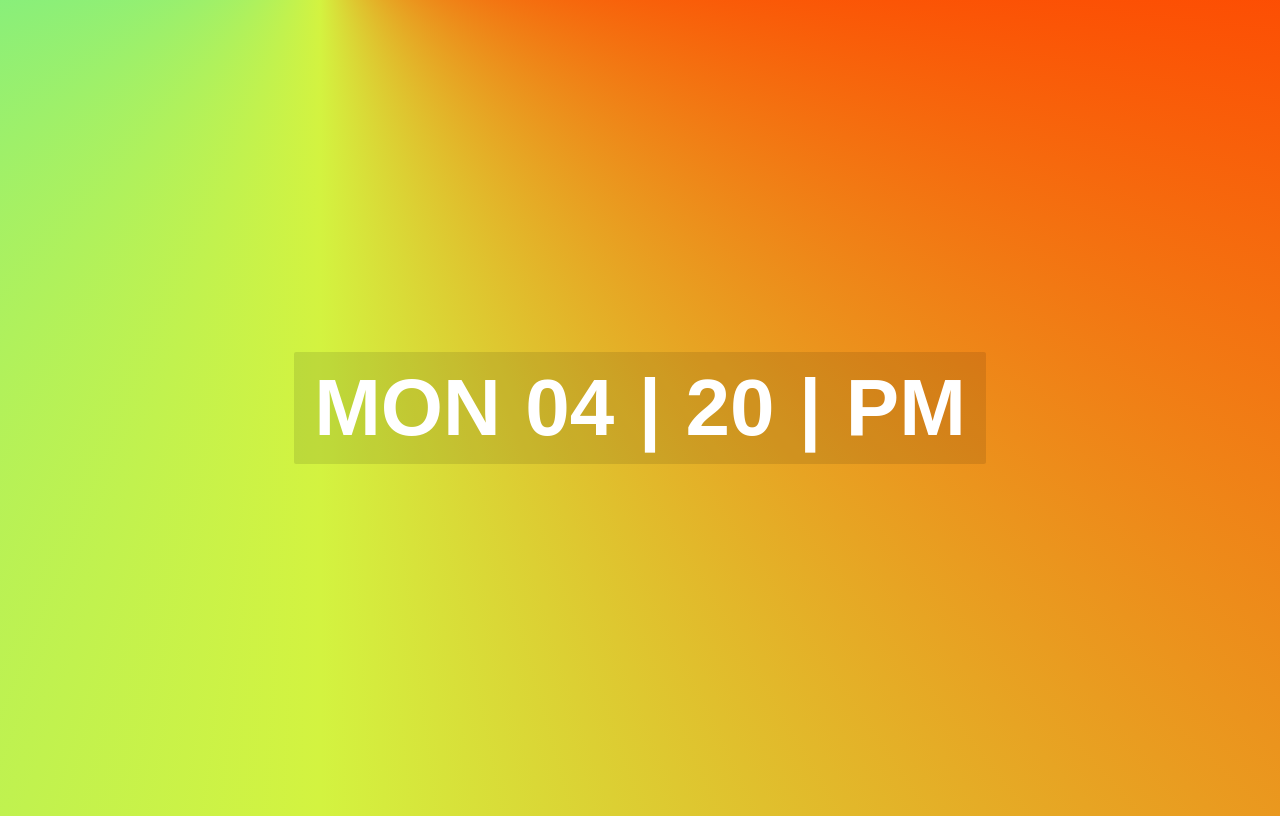
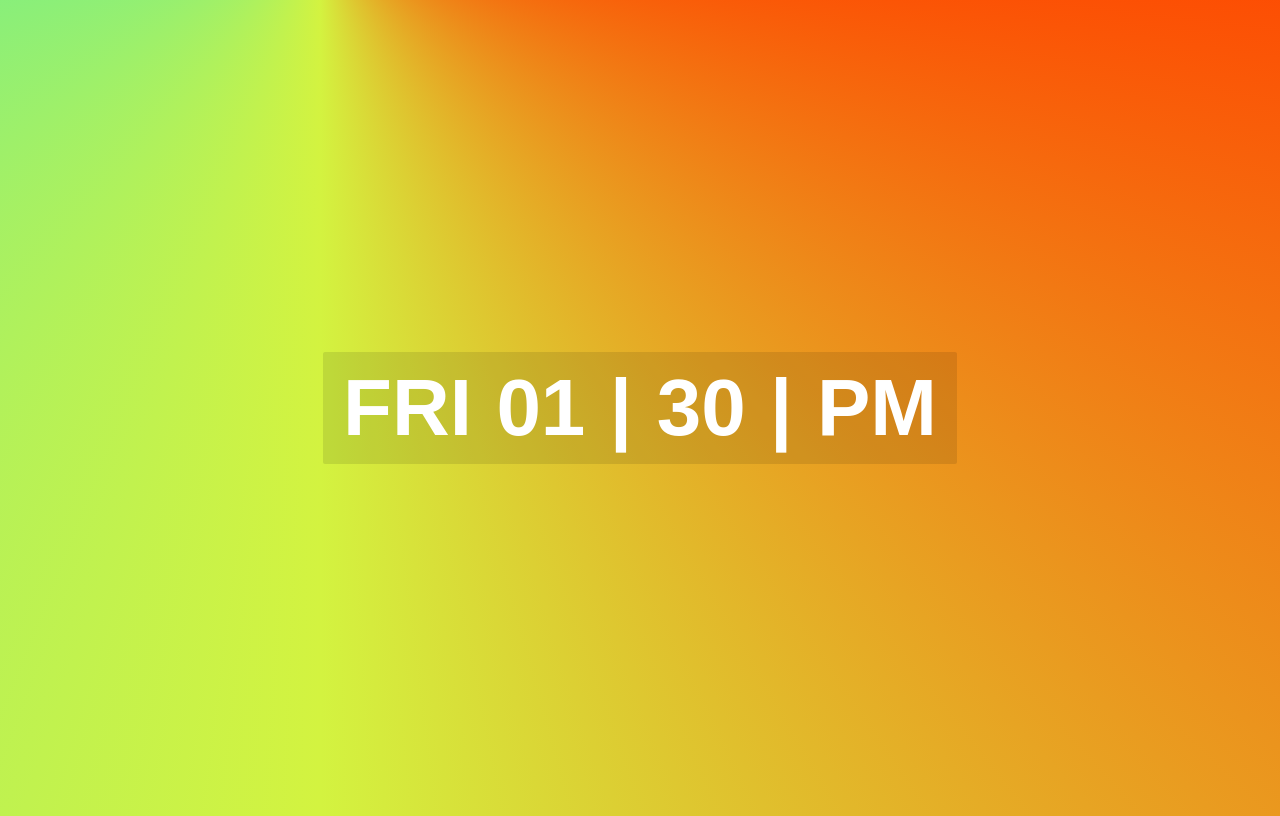
Before and after one commit to bthecreat0r/digital-clock, a plain HTML site: page index.html in a window 1280 px wide. Drawn offline with Linux system fonts and the light colour scheme; a web font is replaced by a local one.

Commit message:
Add files via upload

```diff
--- a/script.js
+++ b/script.js
@@ -1,21 +1,22 @@
-window.addEventListener('load', calculateTime)
+window.addEventListener('load', calculateTime);
+
 function calculateTime(){
-    var date=new Date();
-    var dayNumber=date.getDay();
-    var hour= date.getHours();
+    var date = new Date();
+    var dayNumber = date.getDay();
+    var hour = date.getHours();
     var minute = date.getMinutes();
     var ampm = hour >= 12 ? 'PM' : 'AM';
     var dayNames = ["SUN", "MON", "TUE", "WED", "THU", "FRI", "SAT"];
 
     hour = hour % 12;
     hour = hour == 12 ? '12' : hour;
-    hour = hour < 10 ? '0' + minute : minute;
+    hour = hour < 10 ? '0' + hour : hour;
     minute = minute < 10 ? '0' + minute : minute;
 
-    document.getElementByld("day").innerHTML = dayNames[dayNumber];
-    document.getElementByld("hour").innerHTML = hour;
-    document.getElementByld("minute").innerHTML = minute;
-    document.getElementByld("ampm").innerHTML = ampm;
+    document.getElementById("day").innerHTML = dayNames[dayNumber];
+    document.getElementById("hour").innerHTML = hour;
+    document.getElementById("minute").innerHTML = minute;
+    document.getElementById("ampm").innerHTML = ampm;
 
     setTimeout(calculateTime, 200);
 }
--- a/style.css
+++ b/style.css
@@ -1,9 +1,5 @@
-.poiret-one-regular {
-    font-family: "Poiret One", sans-serif;
-    font-weight: 400;
-    font-style: normal;
-  }
   @import url('https://fonts.googleapis.com/css2?family=Poiret+One@display=swap');
+
   body{
     font-family:'Poiret One', sans-serif;
     overflow:hidden;
@@ -43,5 +39,5 @@
     }
   }
   @media(max-width:480px){
-    font-size:4rem;;
+    font-size: 4rem;;
   }
```
